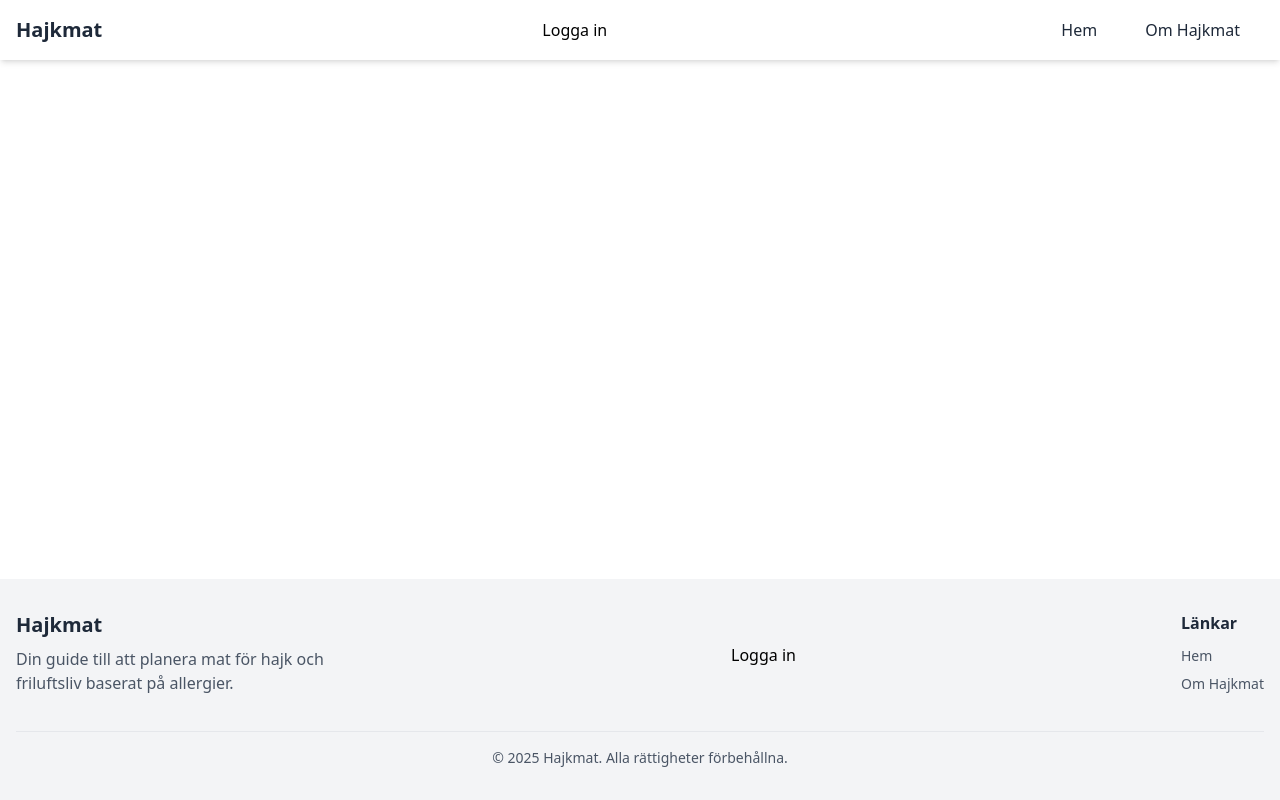
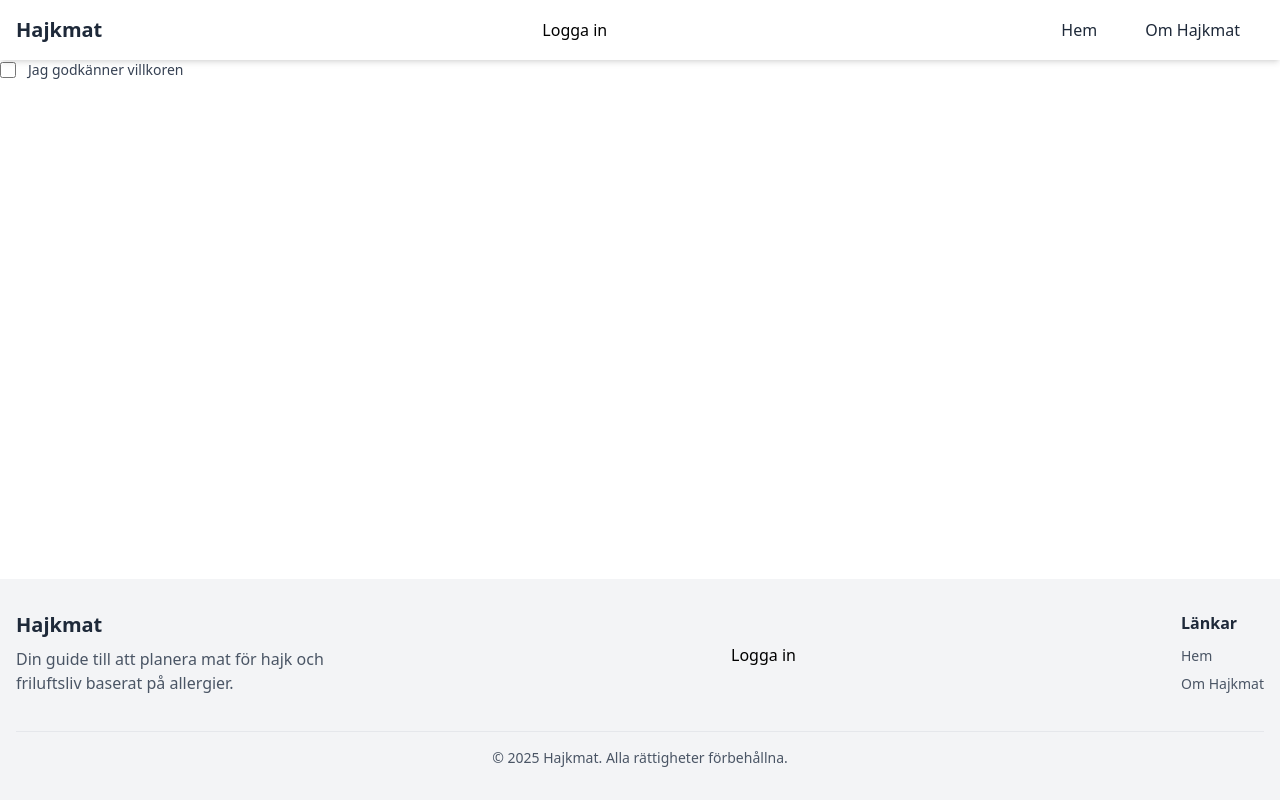
Before and after one commit to chas-academy/u09-business-project-hajkmat, a React (Vite) app in the folder frontend/hajkmat-frontend/: page / in a window 1280 px wide. Built offline with nearby package versions, Linux system fonts and the light colour scheme.

Commit message:
Feat: create checkbox component

```diff
--- a/frontend/hajkmat-frontend/src/App.tsx
+++ b/frontend/hajkmat-frontend/src/App.tsx
@@ -1,16 +1,29 @@
+import { useState } from 'react';
 import { BrowserRouter as Router } from 'react-router-dom';
 import Header from './components/Header/Header';
 import Footer from './components/Footer/Footer';
 import TitleUpdater from './components/TitleUpdater';
+import Checkbox from './components/formcomponents/Checkbox';
 import './App.css';
 
 function App() {
+  const [isChecked, setIsChecked] = useState(false);
   return (
     <Router>
       <TitleUpdater />
       <div className="flex flex-col min-h-screen">
         <Header />
-        <main className="flex-grow">{/* Your page content goes here */}</main>
+        <main className="flex-grow">
+          {/* Your page content goes here */}
+          <form>
+            <Checkbox
+              id="terms"
+              label="Jag godkänner villkoren"
+              checked={isChecked}
+              onChange={setIsChecked}
+            />
+          </form>
+        </main>
         <Footer />
       </div>
     </Router>
--- /dev/null
+++ b/frontend/hajkmat-frontend/src/components/formcomponents/Checkbox.tsx
@@ -0,0 +1,52 @@
+import React from 'react';
+import { CheckboxProps } from '../../types/formtypes';
+
+const Checkbox = ({
+  id,
+  name,
+  label,
+  checked,
+  onChange,
+  disabled = false,
+  className = '',
+  labelClassName = '',
+  description,
+}: CheckboxProps) => {
+  const handleChange = (event: React.ChangeEvent<HTMLInputElement>) => {
+    onChange(event.target.checked);
+  };
+
+  return (
+    <div className={`flex items-start ${className}`}>
+      <div className="flex items-center h-5">
+        <input
+          id={id}
+          name={name || id}
+          type="checkbox"
+          checked={checked}
+          onChange={handleChange}
+          disabled={disabled}
+          className="w-4 h-4 rounded border-gray-300 text-blue-600 focus:ring-blue-500
+            transition-colors duration-200 ease-in-out
+            disabled:bg-gray-200 disabled:cursor-not-allowed"
+          aria-describedby={description ? `${id}-description` : undefined}
+        />
+      </div>
+      <div className="ml-3 text-sm">
+        <label
+          htmlFor={id}
+          className={`font-medium text-gray-700 ${disabled ? 'text-gray-400' : 'cursor-pointer'} ${labelClassName}`}
+        >
+          {label}
+        </label>
+        {description && (
+          <p id={`${id}-description`} className="text-gray-500 text-xs mt-1">
+            {description}
+          </p>
+        )}
+      </div>
+    </div>
+  );
+};
+
+export default Checkbox;
--- /dev/null
+++ b/frontend/hajkmat-frontend/src/types/formtypes.ts
@@ -0,0 +1,11 @@
+export interface CheckboxProps {
+  id: string;
+  name?: string;
+  label: string;
+  checked: boolean;
+  onChange: (checked: boolean) => void;
+  disabled?: boolean;
+  className?: string;
+  labelClassName?: string;
+  description?: string;
+}
```
